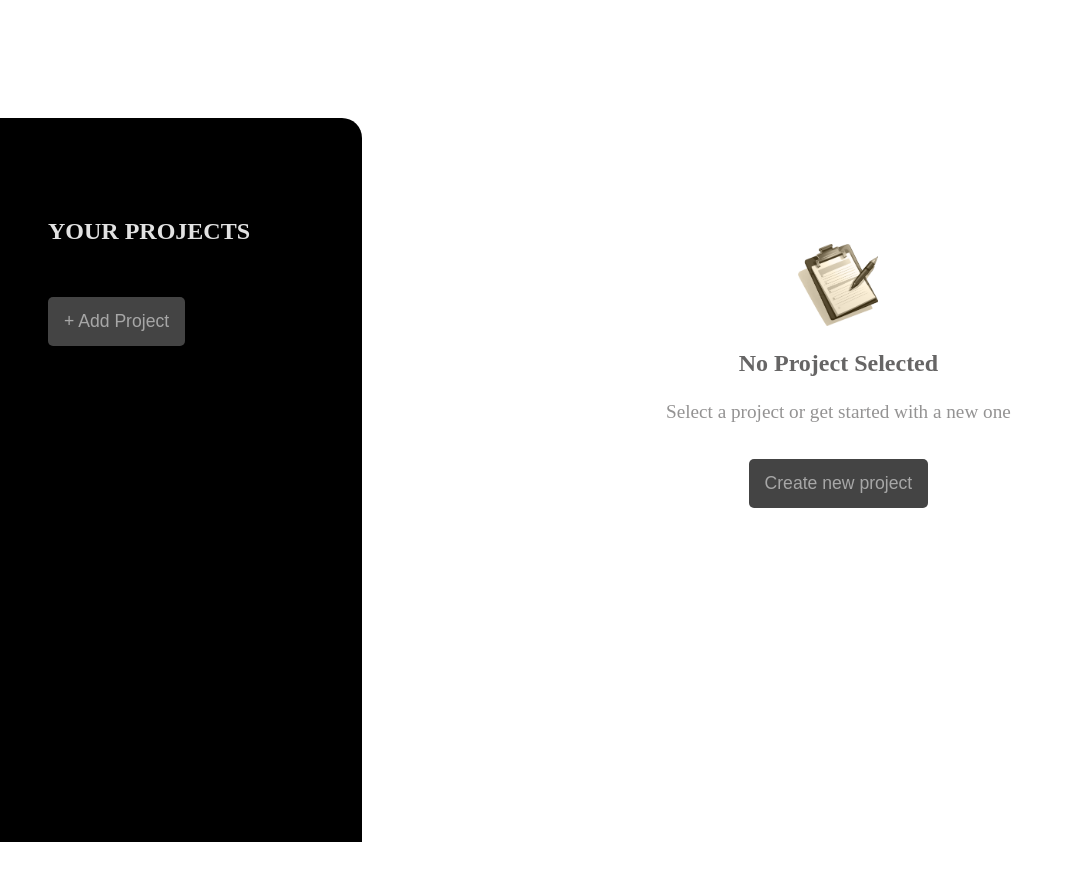
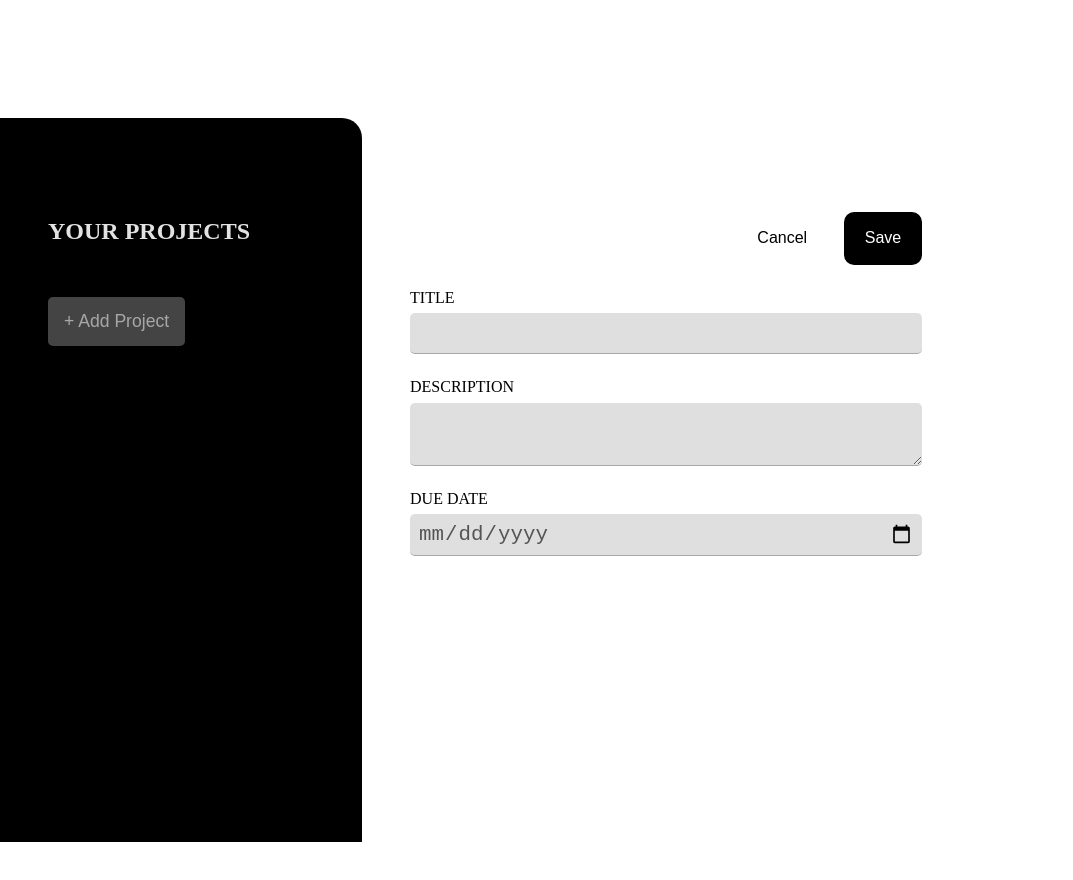
Before and after one commit to Mr-Luka/react-project-manager-app, a React (Vite) app: page / in a window 1280 px wide. Both pictures are taken after a click on the button "+ Add Project". Shown: the top 880 px of the page, without its empty margins (0-1073 px from the left). Built offline with nearby package versions, Linux system fonts and the light colour scheme.

Commit message:
added few more buttons for cancel and add new project

```diff
--- a/src/App.jsx
+++ b/src/App.jsx
@@ -18,13 +18,13 @@ function App() {
       <div className="projects-wrapper">
         <div className="add-projects">
           <h2>YOUR PROJECTS</h2>
-          <button>+ Add Project</button>
+          <button onClick={handleClick}>+ Add Project</button>
           <div className='saved-projects'>
             <ol className='ol-saved-projects'>
             </ol>
           </div>
         </div>
-        {newProject ? <AddProjects /> : <NoProjectSelected createProject={handleClick}/>}
+        {newProject ? <AddProjects cancel={handleClick}/> : <NoProjectSelected createProject={handleClick}/>}
       </div>
     </>
   );
--- a/src/assets/components/AddProject.jsx
+++ b/src/assets/components/AddProject.jsx
@@ -1,10 +1,11 @@
-export default function AddProject(){
+import {useState} from 'react';
+export default function AddProject({cancel}){
 
     return (
         <>
         <div className="projects-form">
           <div className='cancel-save'>
-            <button>Cancel</button>
+            <button onClick={cancel}>Cancel</button>
             <button>Save</button>
           </div>
           <form>
--- a/src/assets/components/NoProjectSelected.jsx
+++ b/src/assets/components/NoProjectSelected.jsx
@@ -1,12 +1,7 @@
 import {useState} from 'react';
 import picture from '../no-projects.png';
 
-import AddProject from './AddProject.jsx';
-
 export default function NoProjectSelected({createProject}){
-
-
-
 
     return (
         <div className='no-project-selected'>
```
